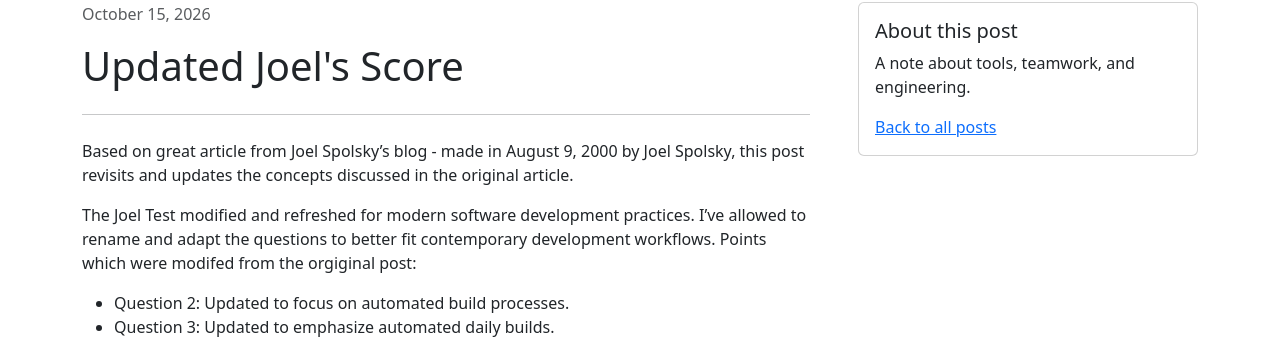
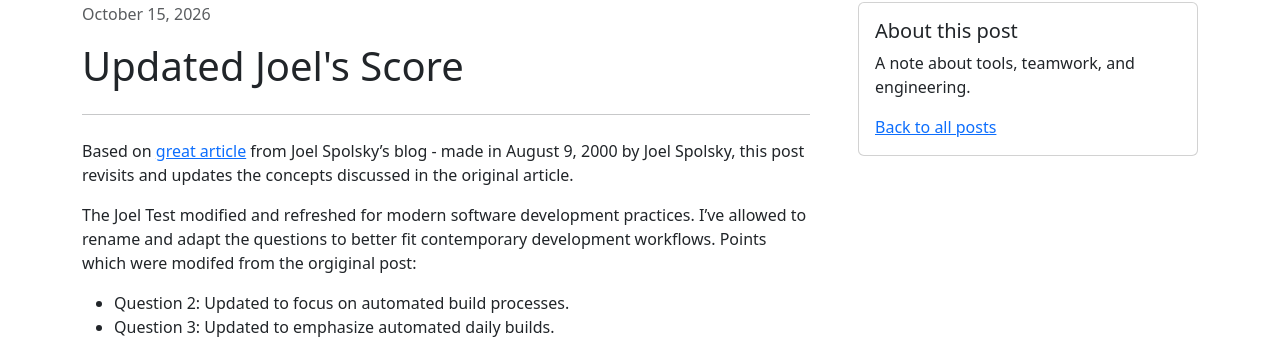
Before and after one commit to llaagg/blog, a Jekyll site: the page built from _posts/2026-10-15-updated-joels-score.md, in a window 1280 px wide. Shown: the part 103-442 px from the top of the page. Built offline with Jekyll 4.4.1, drawn with Linux system fonts in a browser that asks for light colours; a script that is not in the unit is left out; some of the changed lines change nothing that is shown.

Commit message:
numbering

```diff
--- a/_posts/2026-10-15-updated-joels-score.md
+++ b/_posts/2026-10-15-updated-joels-score.md
@@ -4,7 +4,7 @@
 date: 2026-10-15
 ---
 
-Based on great article from Joel Spolsky's blog - made in August 9, 2000 by Joel Spolsky, this post revisits and updates the concepts discussed in the original article.
+Based on [great article](https://www.joelonsoftware.com/2000/08/09/the-joel-test-12-steps-to-better-code/) from Joel Spolsky's blog - made in August 9, 2000 by Joel Spolsky, this post revisits and updates the concepts discussed in the original article.
 
 The Joel Test modified and refreshed for modern software development practices. I've allowed to rename and adapt the questions to better fit contemporary development workflows. Points which were modifed from the orgiginal post:
 - Question 2: Updated to focus on automated build processes.
```
